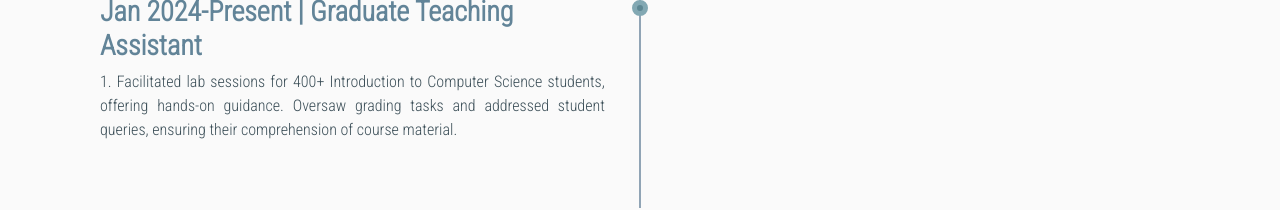
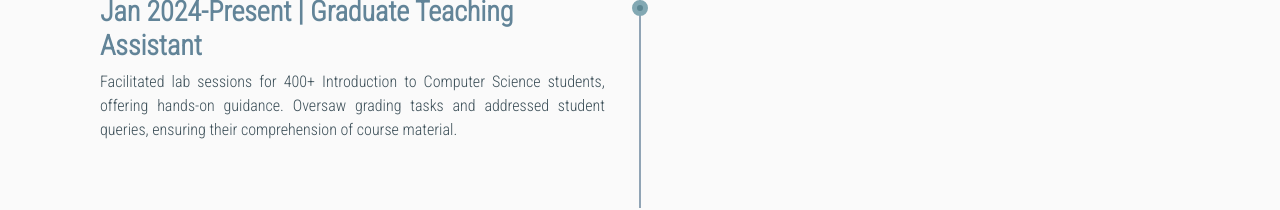
Before and after one commit to shalinivyas/website, a React (Create React App) app: page / in a window 1280 px wide. Shown: the part 2962-3172 px from the top of the page. Built offline with nearby package versions, Linux system fonts and the light colour scheme.

Commit message:
third commit

```diff
--- a/package.json
+++ b/package.json
@@ -1,5 +1,5 @@
 {
-  "homepage": "https://shalinivyas.github.io/_portfolio_/",
+  "homepage": "https://shalinivyas.github.io/portfolio_website/",
   "name": "my-app",
   "version": "0.1.0",
   "private": true,
@@ -28,7 +28,7 @@
     "test": "react-scripts test",
     "eject": "react-scripts eject",
     "predeploy": "npm run build",
-    "deploy": "gh-pages -b main -d build"
+    "deploy": "gh-pages -d build"
   },
   "eslintConfig": {
     "extends": [
@@ -49,6 +49,6 @@
     ]
   },
   "devDependencies": {
-    "gh-pages": "^3.1.0"
+    "gh-pages": "^3.2.3"
   }
 }
--- a/src/components/Experience.js
+++ b/src/components/Experience.js
@@ -38,7 +38,7 @@ const Experience = () => {
           <div className="marker"></div>
           <div className="timeline-content">
             <h3>Jan 2024-Present | Graduate Teaching Assistant</h3>
-            <p className="content">1. Facilitated lab sessions for 400+ Introduction to Computer Science students, offering hands-on guidance. Oversaw grading tasks and addressed student queries, ensuring their comprehension of course material. </p>
+            <p className="content">Facilitated lab sessions for 400+ Introduction to Computer Science students, offering hands-on guidance. Oversaw grading tasks and addressed student queries, ensuring their comprehension of course material. </p>
           </div>
         </div>
         {/* - */}
```
Also changed, not shown: 1 other file (tests, documents, lock files or other folders).
